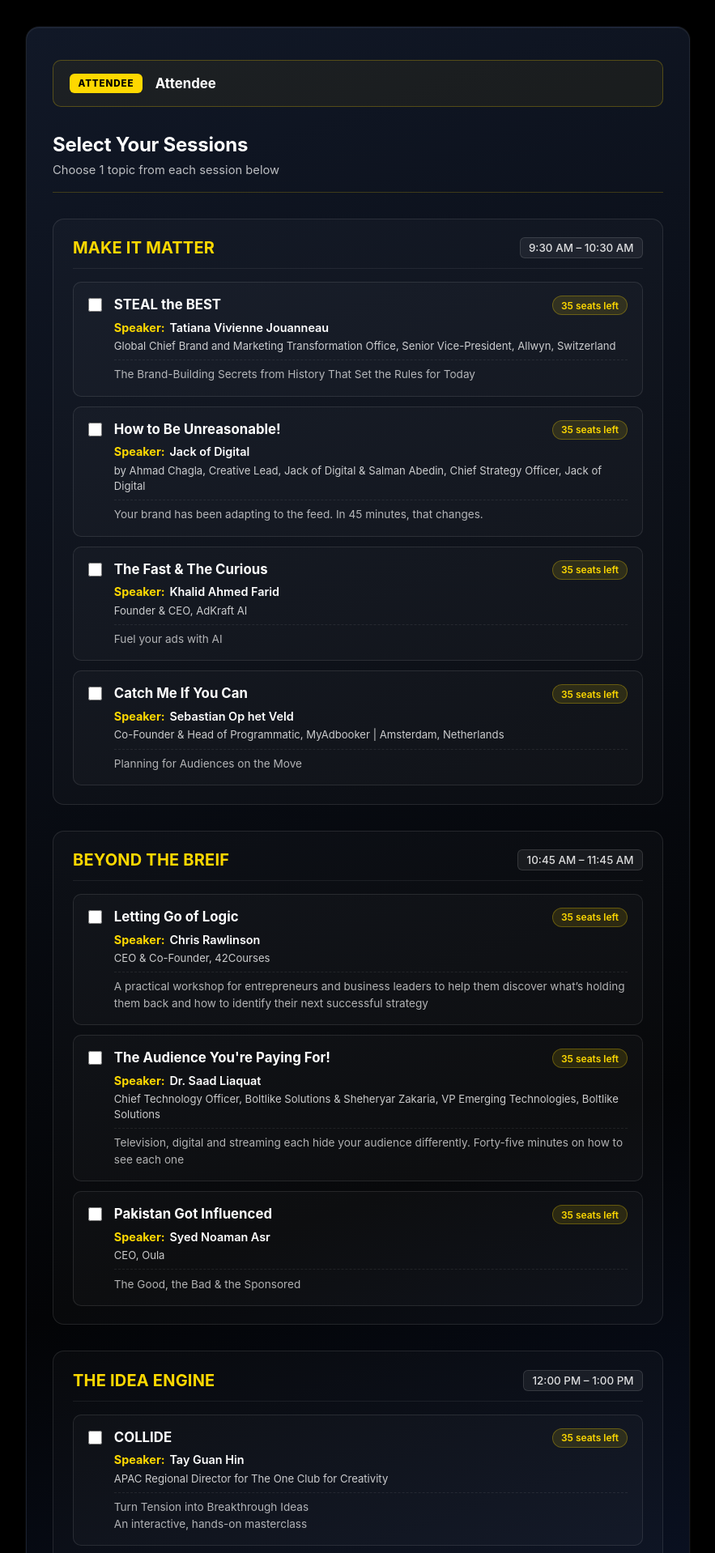
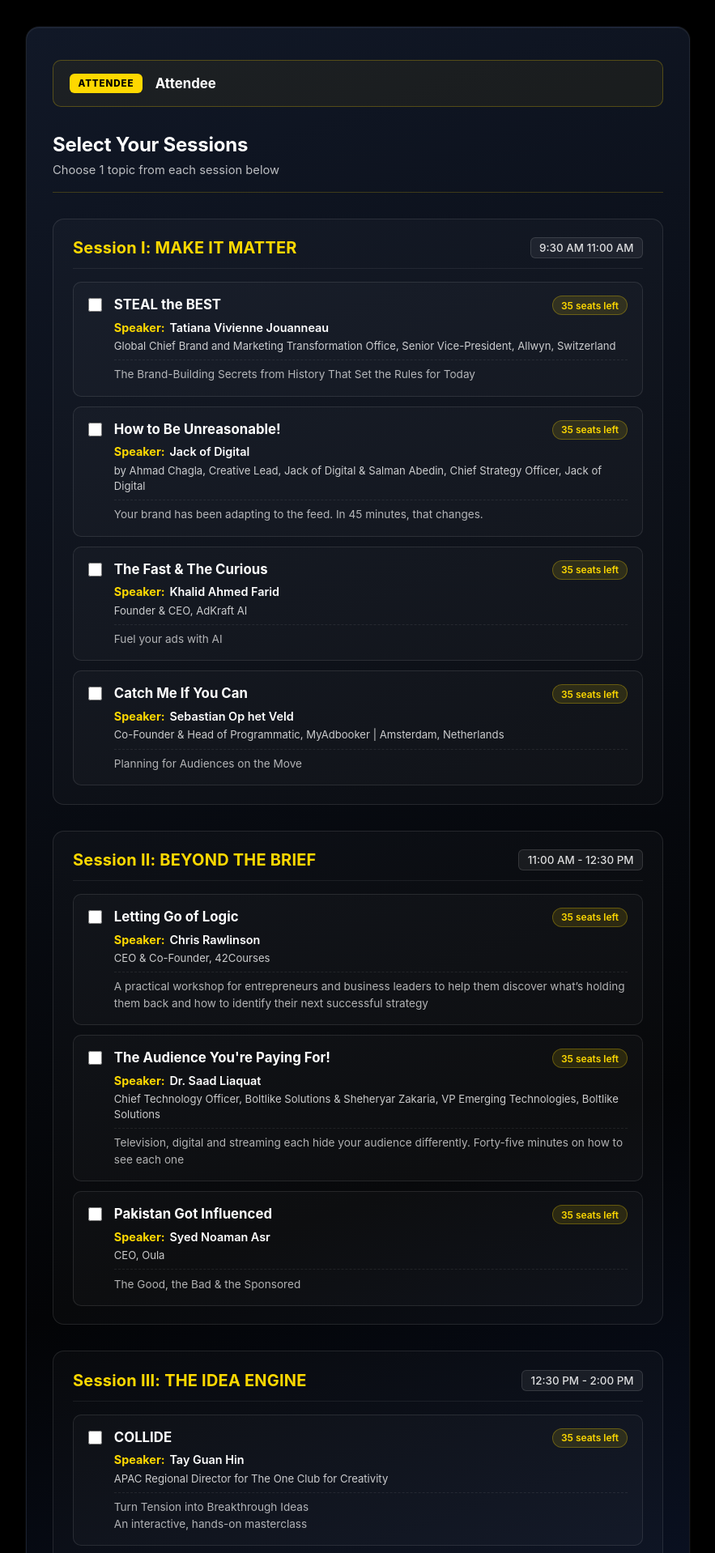
Before and after one commit to Musfarr/Seat-Picker, a React (Vite) app in the folder pas-seat/: page /breakout in a window 1280 px wide. Shown: the part 424-2342 px from the top of the page at 81% size, without its empty margins (198-1081 px from the left). Built offline with nearby package versions, Linux system fonts and the light colour scheme; no server answers; a web font is replaced by a local one.

Commit message:
feat: add breakout sessions data file with schedule and speaker details

```diff
--- a/pas-seat/src/data/breakoutSessions.js
+++ b/pas-seat/src/data/breakoutSessions.js
@@ -1,8 +1,8 @@
 export const breakoutSessions = [
   {
     id: 'session-1',
-    title: 'MAKE IT MATTER',
-    time: '9:30 AM – 10:30 AM',
+    title: 'Session I: MAKE IT MATTER',
+    time: '9:30 AM	11:00 AM',
     topics: [
       {
         id: 's1-t1',
@@ -40,8 +40,8 @@ export const breakoutSessions = [
   },
   {
     id: 'session-2',
-    title: 'BEYOND THE BREIF',
-    time: '10:45 AM – 11:45 AM',
+    title: 'Session II: BEYOND THE BRIEF',
+    time: '11:00 AM	- 12:30 PM',
     topics: [
       {
         id: 's2-t1',
@@ -71,8 +71,8 @@ export const breakoutSessions = [
   },
   {
     id: 'session-3',
-    title: 'THE IDEA ENGINE',
-    time: '12:00 PM – 1:00 PM',
+    title: 'Session III: THE IDEA ENGINE',
+    time: '12:30 PM - 2:00 PM',
     topics: [
       {
         id: 's3-t1',
```
